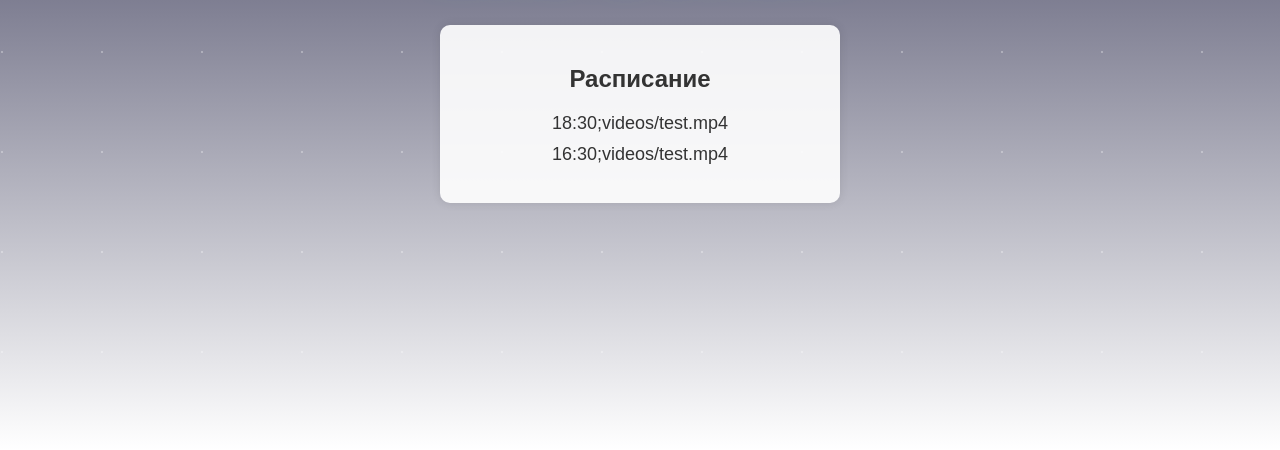
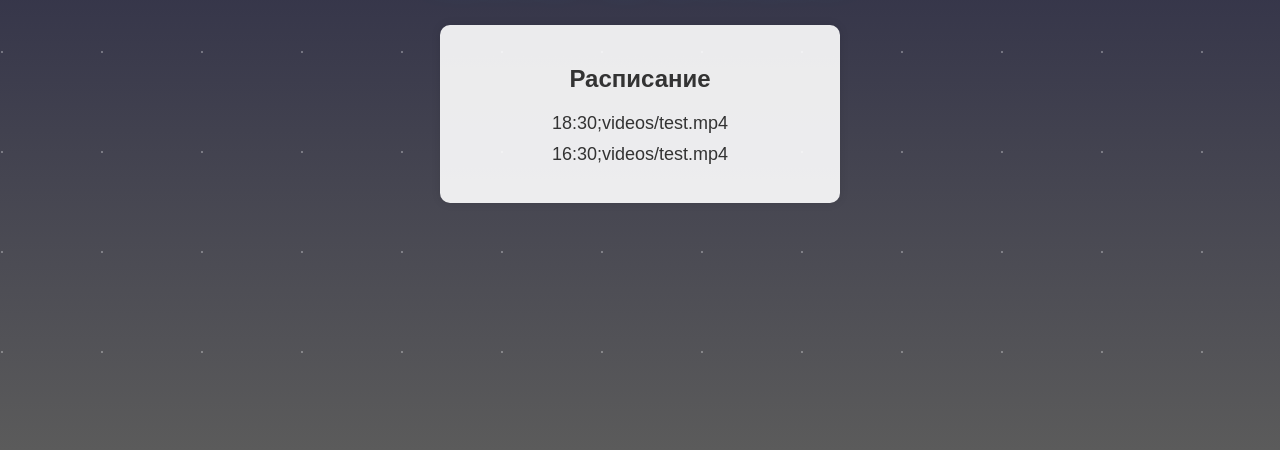
Before and after one commit to vitalokek2/test228, a plain HTML site: page index.html in a window 1280 px wide. Shown: the part 350-800 px from the top of the page. Drawn offline with Linux system fonts and the light colour scheme.

Commit message:
Update styles.css

```diff
--- a/styles.css
+++ b/styles.css
@@ -4,7 +4,7 @@ body {
     display: flex;
     justify-content: center;
     align-items: center;
-    background: linear-gradient(to bottom, #1a1a3d, #ffffff); /* Градиент от темно-синего к белому */
+    background: linear-gradient(to bottom, #1a1a3d, #5b5b5b); /* Градиент от темно-синего к белому */
     overflow: auto;
     font-family: 'Arial', sans-serif;
 }
```
